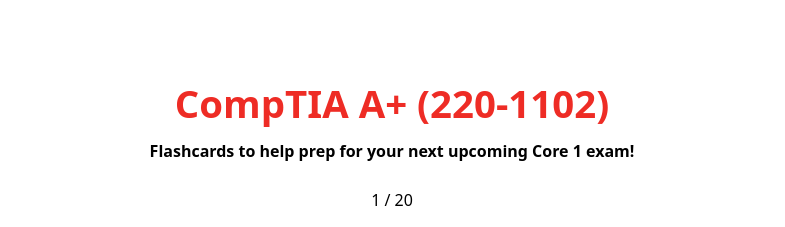
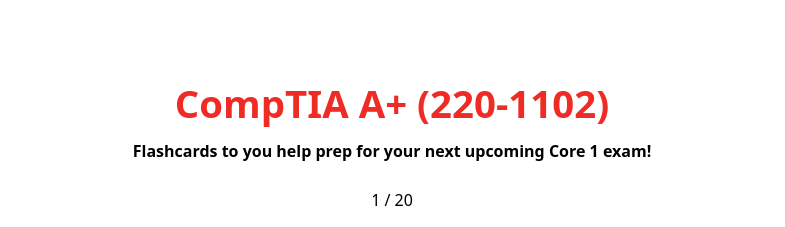
Before and after one commit to sixthsenseriot/project-02-flashcards, a React (Vite) app: page / in a window 1280 px wide. Shown: the top 227 px of the page, without its empty margins (248-1033 px from the left). Built offline with nearby package versions, Linux system fonts and the light colour scheme.

Commit message:
style: Edit description header
Signed-off-by: Khanh <khanh@starchdev.com>

```diff
--- a/src/App.jsx
+++ b/src/App.jsx
@@ -44,7 +44,9 @@
     return (
         <div className="App">
             <h1>CompTIA A+ (220-1102)</h1>
-            <h3>Flashcards to help prep for your next upcoming Core 1 exam!</h3>
+            <h3>
+                Flashcards to you help prep for your next upcoming Core 1 exam!
+            </h3>
             <p className="flashcard-length">
                 {currentIndex + 1} / {flashcards.length}
             </p>
```
